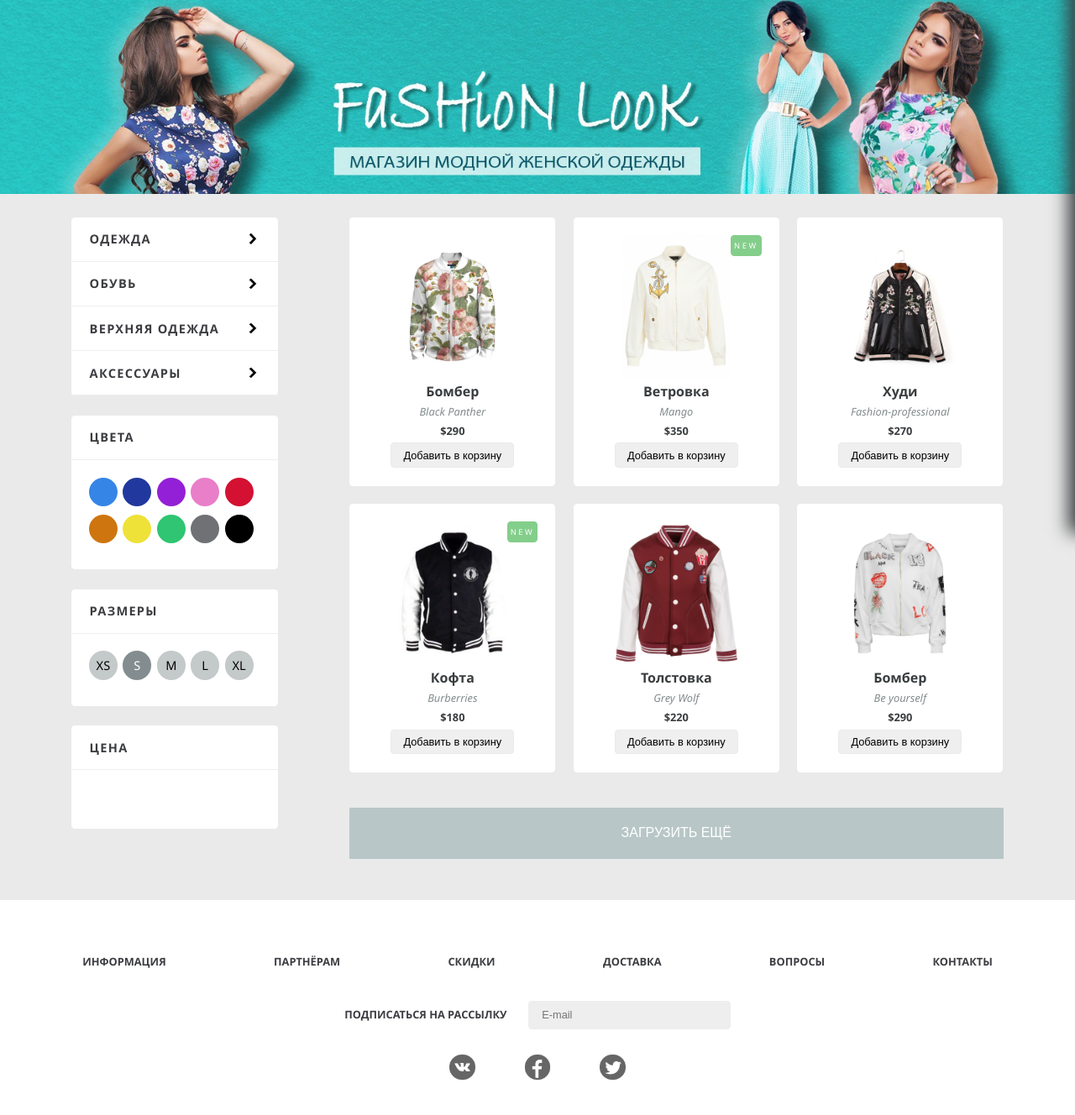
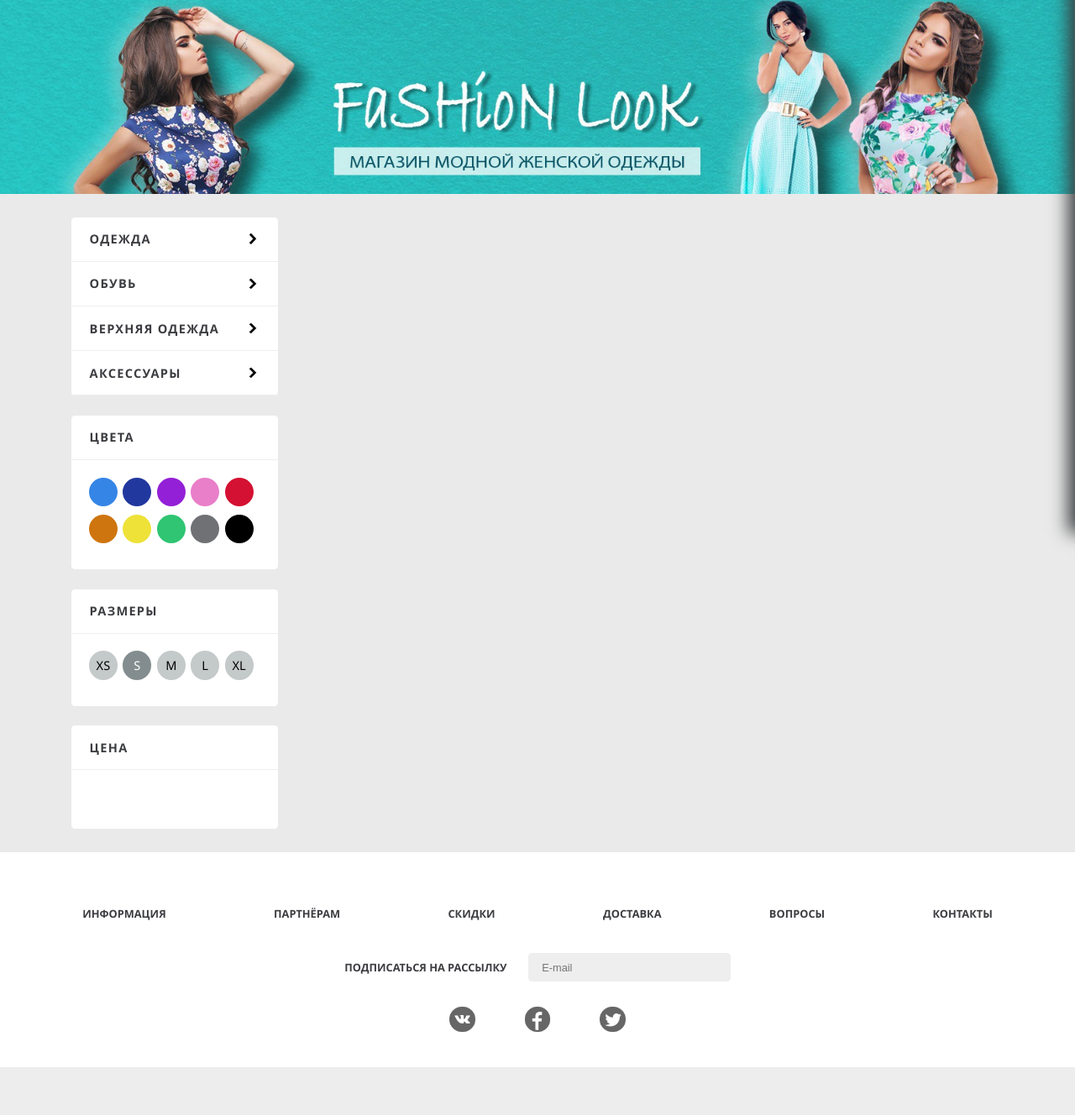
Before and after one commit to koalaKlon/ModernMarket, a Django app: page / in a window 1280 px wide. Shown: the part 170-1498 px from the top of the page at 84% size. After the commit the page ends 1441 px from the top, so only its background shows below. Run offline with Django 4.2, Linux system fonts and the light colour scheme; some libraries are stand-ins or nearby versions.

Commit message:
fixing some problems with previous project

```diff
--- a/market/market/settings.py
+++ b/market/market/settings.py
@@ -29,6 +29,7 @@
     'compressor',
 
 ]
+
 
 CRISPY_TEMPLATE_PACK = 'bootstrap4'
 
--- a/market/store/models.py
+++ b/market/store/models.py
@@ -25,7 +25,7 @@
         verbose_name_plural = 'Категории'
 
     def get_absolute_url(self):
-        return reverse('clothing:product_list_by_category',
+        return reverse('store:product_list_by_category',
                        args=[self.slug])
 
     def __str__(self):
@@ -52,5 +52,5 @@
         return self.name
 
     def get_absolute_url(self):
-        return reverse('clothing:product_detail',
+        return reverse('store:home',
                        args=[self.id, self.slug])
--- a/market/store/templates/store/index.html
+++ b/market/store/templates/store/index.html
@@ -2,6 +2,7 @@
 {% load compress %}
 <!DOCTYPE html>
 <html lang="ru">
+
 <head>
     <meta charset="utf-8">
     <meta name="viewport" content="width=device-width, initial-scale=1.0, shrink-to-fit=no">
@@ -16,6 +17,7 @@
     <script src="{% static 'store/js/jquery-ui-1.9.2.custom.js' %}"></script>
 
 </head>
+
 <body>
     <!-- Верхняя часть сайта, включая header, навигацию и поиск -->
     <div id="black_fill"></div>
@@ -189,18 +191,23 @@
                                 for="dark_blue"></label></li>
                         <li><input id="purple" type="checkbox"><label style="background-color: #9320d6"
                                 for="purple"></label></li>
-                    <li><input id="pink" type="checkbox"><label style="background-color: #e97ec9" for="pink"></label>
+                        <li><input id="pink" type="checkbox"><label style="background-color: #e97ec9"
+                                for="pink"></label>
                         </li>
-                    <li><input id="red" type="checkbox"><label style="background-color: #d41132" for="red"></label></li>
+                        <li><input id="red" type="checkbox"><label style="background-color: #d41132" for="red"></label>
+                        </li>
                         <li><input id="orange" type="checkbox"><label style="background-color: #ce750f"
                                 for="orange"></label></li>
                         <li><input id="yellow" type="checkbox"><label style="background-color: #eee239"
                                 for="yellow"></label></li>
-                    <li><input id="green" type="checkbox"><label style="background-color: #2fc572" for="green"></label>
+                        <li><input id="green" type="checkbox"><label style="background-color: #2fc572"
+                                for="green"></label>
                         </li>
-                    <li><input id="grey" type="checkbox"><label style="background-color: #6f7174" for="grey"></label>
+                        <li><input id="grey" type="checkbox"><label style="background-color: #6f7174"
+                                for="grey"></label>
                         </li>
-                    <li><input id="black" type="checkbox"><label style="background-color: #000000" for="black"></label>
+                        <li><input id="black" type="checkbox"><label style="background-color: #000000"
+                                for="black"></label>
                         </li>
                     </ul>
                 </div>
@@ -232,67 +239,6 @@
                 </div>
             </div>
         </div>
-    <div id="rightbar">
-        <div class="list_product">
-            <a class="product box anime">
-                <div class="img_product">
-                    <img src="{% static 'store/img/clothes1.png' %}" alt="">
-                </div>
-                <h2>Бомбер</h2>
-                <p>Black Panther</p>
-                <p class="price">$290</p>
-                <button class="btn">Добавить в корзину</button>
-            </a>
-            <a class="product box anime">
-                <div class="tag box">NEW</div>
-                <div class="img_product">
-                    <img src="{% static 'store/img/clothes2.png' %}" alt="">
-                </div>
-                <h2>Ветровка</h2>
-                <p>Mango</p>
-                <p class="price">$350</p>
-                <button class="btn">Добавить в корзину</button>
-            </a>
-            <a class="product box anime">
-                <div class="img_product">
-                    <img src="{% static 'store/img/clothes3.png' %}" alt="">
-                </div>
-                <h2>Худи</h2>
-                <p>Fashion-professional</p>
-                <p class="price">$270</p>
-                <button class="btn">Добавить в корзину</button>
-            </a>
-            <a class="product box anime">
-                <div class="tag box">NEW</div>
-                <div class="img_product">
-                    <img src="{% static 'store/img/clothes4.png' %}" alt="">
-                </div>
-                <h2>Кофта</h2>
-                <p>Burberries</p>
-                <p class="price">$180</p>
-                <button class="btn">Добавить в корзину</button>
-            </a>
-            <a class="product box anime">
-                <div class="img_product">
-                    <img src="{% static 'store/img/clothes5.png' %}" alt="">
-                </div>
-                <h2>Толстовка</h2>
-                <p>Grey Wolf</p>
-                <p class="price">$220</p>
-                <button class="btn">Добавить в корзину</button>
-            </a>
-            <a class="product box anime ">
-                <div class="img_product">
-                    <img src="{% static 'store/img/clothes6.png' %}" alt="">
-                </div>
-                <h2>Бомбер</h2>
-                <p>Be yourself</p>
-                <p class="price">$290</p>
-                <button class="btn">Добавить в корзину</button>
-            </a>
-        </div>
-        <button id="loadmore" class="anime .reset_style" type="button">ЗАГРУЗИТЬ ЕЩЁ</button>
-    </div>
         {% endblock %}
     </main>
 
@@ -322,4 +268,5 @@
         </div>
     </footer>
 </body>
+
 </html>
--- a/market/store/urls.py
+++ b/market/store/urls.py
@@ -1,5 +1,8 @@
 from django.urls import path
 from . import views
+from django.conf import settings
+from django.conf.urls.static import static
+
 
 app_name = 'store'
 
@@ -10,8 +13,8 @@
     path('login', views.login_request, name='login'),
     path('logout', views.logout_request, name='logout'),
 
-    path('', views.product_list, name='product_list'),
+#    path('', views.product_list, name='product_list'),
     path('<str:category_slug>/', views.product_list, name='product_list_by_category'),
-    path('<int:id>/<slug:slug>/', views.product_detail, name='product_detail'),
+#    path('<int:id>/<slug:slug>/', views.product_detail, name='product_detail'),
 
 ]
--- a/market/store/views.py
+++ b/market/store/views.py
@@ -71,7 +71,7 @@
     if category_slug:
         category = get_object_or_404(Category, slug=category_slug)
         products = products.filter(category=category)
-    return render(request, 'shop/product/list.html',
+    return render(request, 'shop/product/index.html',
                             {'category': category,
                             'categories': categories,
                             'products': products})
@@ -82,5 +82,5 @@
                                 id=id,
                                 slug=slug,
                                 available=True)
-    return render(request, 'shop/product/detail.html',
+    return render(request, 'shop/product/index.html',
                   {'product': product})
```
Also changed, not shown: market/store/forms.py (line endings or trailing spaces). Lines whose indentation alone changed are shown as unchanged.
